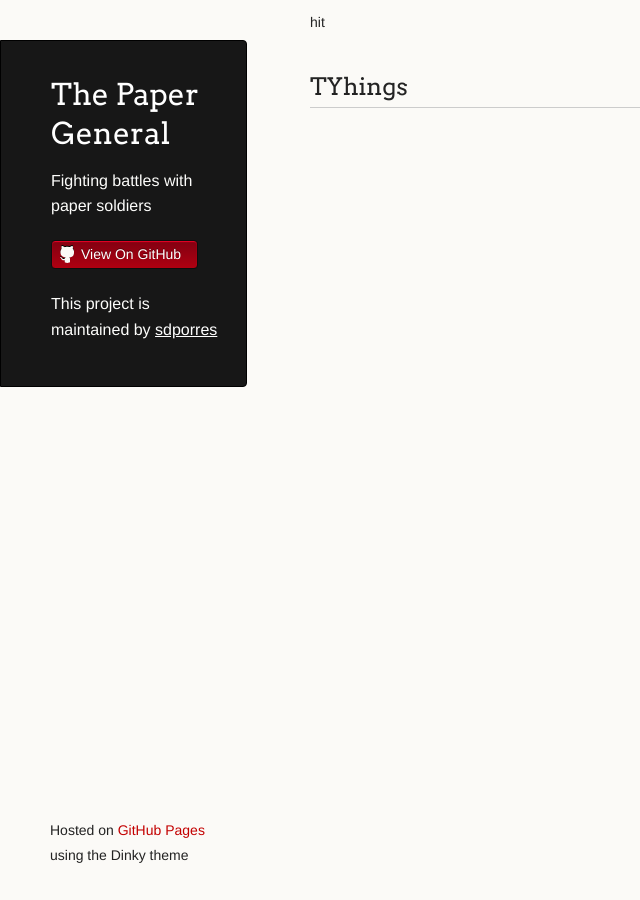
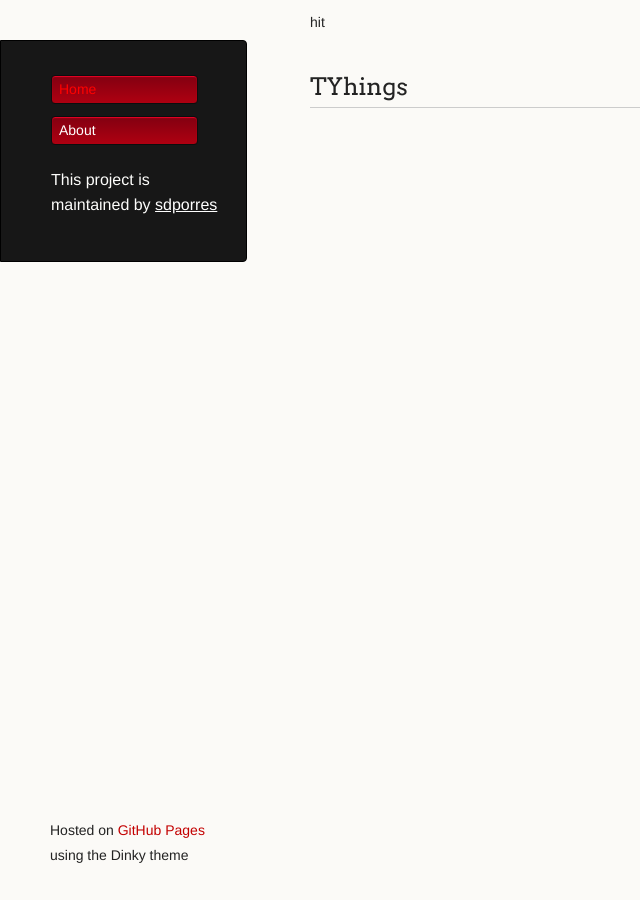
Before and after one commit to sdporres/thepapergeneral, a Jekyll site: the page built from index.markdown, in a window 1280 px wide. Shown: the whole page, without its empty margins (0-640 px from the left). Built offline with Jekyll 4.4.1, drawn with Linux system fonts in a browser that asks for light colours; our own code applies the rules of GitHub Pages for plain Markdown files.

Commit message:
add navigation and file link

```diff
--- /dev/null
+++ b/_data/navigation.yml
@@ -0,0 +1,4 @@
+- name: Home
+  link: /
+- name: About
+  link: /about/
--- a/_layouts/default.html
+++ b/_layouts/default.html
@@ -16,15 +16,23 @@
   <body>
     <div class="wrapper">
       <header>
-        <h1 class="header">{{ site.title | default: site.github.repository_name }}</h1>
-        <p class="header">{{ site.description | default: site.github.project_tagline }}</p>
+        <nav>
+          <ul>
+          {% for item in site.data.navigation %}
+            <li><a href="{{ item.link }}" {% if page.url == item.link %}style="color: red;"{% endif %}>
+              {{ item.name }}
+            </a>
+             </li>
+          {% endfor %}
+          </ul>
+        </nav>
 
         <ul>
-          {% if site.show_downloads %}
-            <li class="download"><a class="buttons" href="{{ site.github.zip_url }}">Download ZIP</a></li>
-            <li class="download"><a class="buttons" href="{{ site.github.tar_url }}">Download TAR</a></li>
+          {% for content in site.static_files %}
+          {% if content.path contains 'content' %}
+          <li><a class="buttons" href="{{site.baseurl}}{{content.path}}">{{content.name}}</a></li>
           {% endif %}
-          <li><a class="buttons github" href="{{ site.github.repository_url }}">View On GitHub</a></li>
+          {% endfor %}
         </ul>
 
         {% if site.github.is_project_page %}
```
Also changed, not shown: 1 other file.
